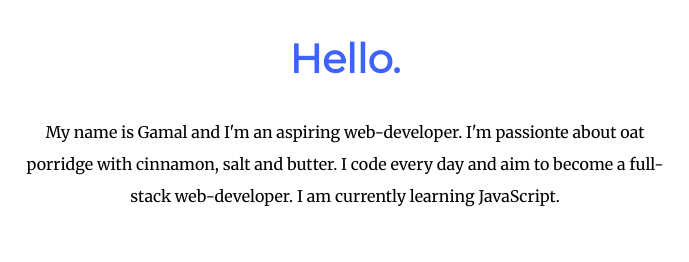
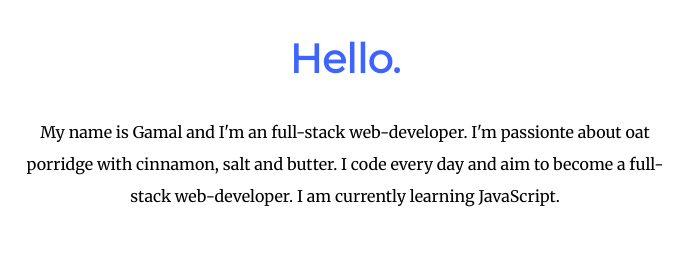
Before and after one commit to CodingGam/CSS-Website, a plain HTML site: page index.html in a window 1280 px wide. Shown: the part 1344-1606 px from the top of the page, 295-984 px from the left. Drawn offline with Linux system fonts and the light colour scheme.

Commit message:
Update index.html

```diff
--- a/index.html
+++ b/index.html
@@ -23,7 +23,7 @@
       <div class="profile">
         <img src="images/gam-min.png" class="profile-pic" alt="Gamal profile photo">
         <h2>Hello.</h2>
-        <p>My name is Gamal and I'm an aspiring web-developer. I'm passionte about oat porridge with cinnamon, salt and butter. I code every day and aim to become a full-stack web-developer. I am currently learning JavaScript.</p>
+        <p>My name is Gamal and I'm an full-stack web-developer. I'm passionte about oat porridge with cinnamon, salt and butter. I code every day and aim to become a full-stack web-developer. I am currently learning JavaScript.</p>
       </div>
 
       <div class="line-break">
```
